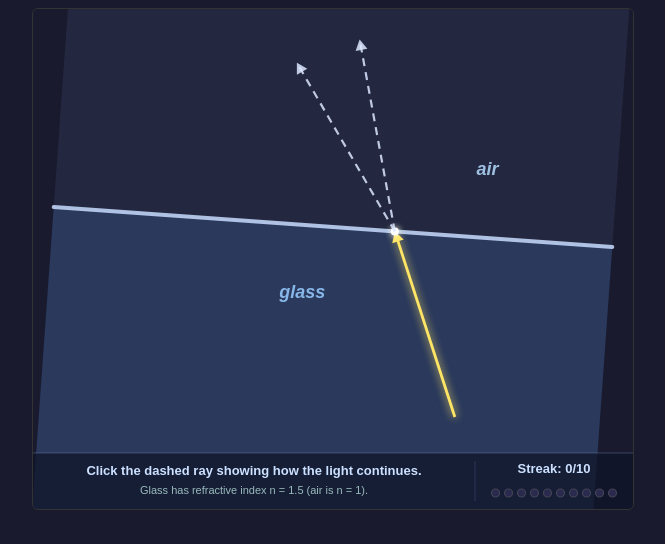
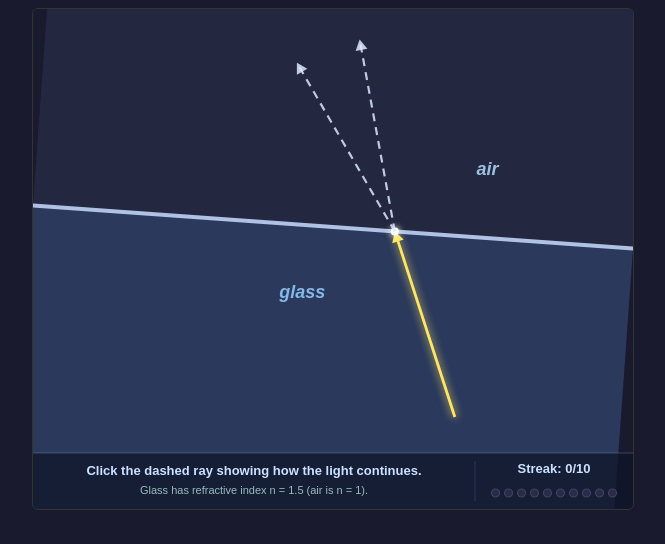
Before and after one commit to aops-curriculum/539_Middle_School_Physics_1, a website: page Light/refraction_game.html in a window 1280 px wide. Shown: the whole page, without its empty margins (307-972 px from the left). Drawn offline with Linux system fonts and the light colour scheme.

Commit message:
refraction_game{,_normal}: extend interface to canvas edges
Previously the interface segment was 280 px on each side of the
centre, leaving gaps at the canvas corners where the air/glass tints
also stopped short. The interface line now spans from the left to the
right edge of the canvas, so the half-plane fills cover everything
without empty borders. The hit point is still constrained to the
central portion via halfLen.

Co-Authored-By: Claude Opus 4.7 <noreply@anthropic.com>

```diff
--- a/Light/refraction_game.html
+++ b/Light/refraction_game.html
@@ -81,11 +81,19 @@ function newProblem() {
     // Interface center, pulled up a bit so the bottom action bar doesn't
     // cover ray endpoints.
     const cx = W / 2, cy = 218;
+
+    // Extend the interface all the way across the canvas (intersect the
+    // infinite line through (cx, cy) with direction tangent against the
+    // left/right canvas edges). Interface tilt is limited to ±25° so the
+    // intersections always fall within y∈[0, H].
+    const tA = -cx / tangent.x;          // parameter at x = 0
+    const tB = (W - cx) / tangent.x;     // parameter at x = W
+    const pA = { x: cx + tA * tangent.x, y: cy + tA * tangent.y };
+    const pB = { x: cx + tB * tangent.x, y: cy + tB * tangent.y };
+
+    // Hit point sits in the central portion of the interface, away from
+    // the canvas edges.
     const halfLen = 280;
-    const pA = { x: cx - halfLen * tangent.x, y: cy - halfLen * tangent.y };
-    const pB = { x: cx + halfLen * tangent.x, y: cy + halfLen * tangent.y };
-
-    // Hit point: fraction 0.30..0.70 along the interface (a bit more central)
     const hitFrac = 0.30 + Math.random() * 0.40;
     const t = (hitFrac - 0.5) * 2 * halfLen;
     const hit = { x: cx + t * tangent.x, y: cy + t * tangent.y };
```
Also changed, not shown: Light/refraction_game_normal.html (+12 -4 lines).
